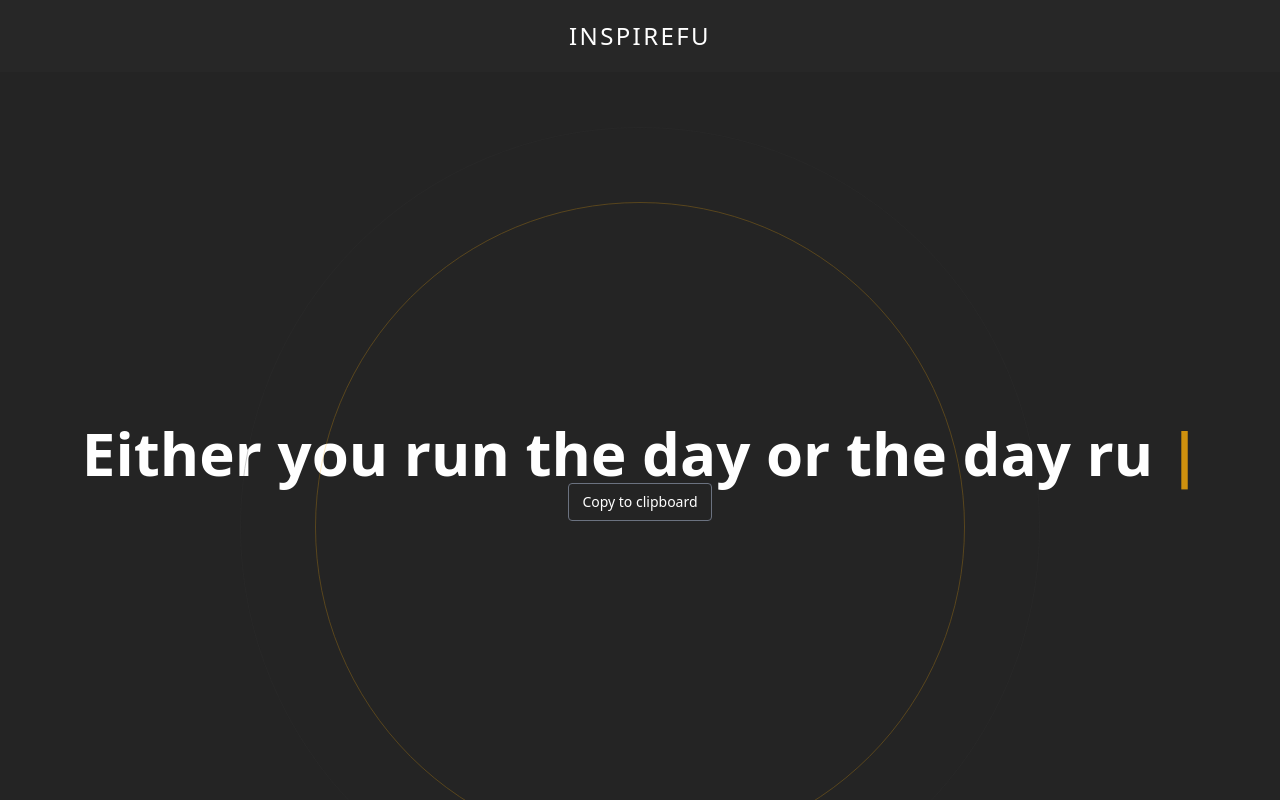
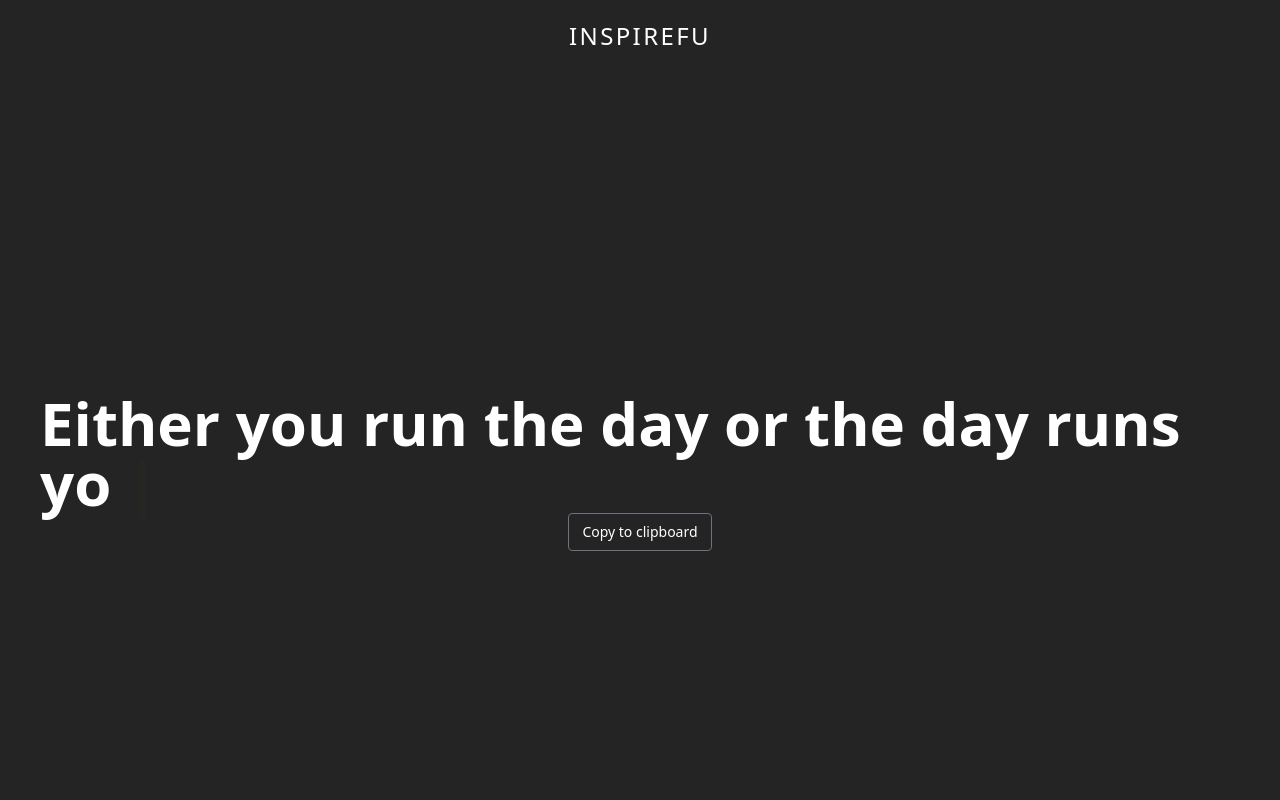
Before and after one commit to tderuvo/inspirefu, a Next.js app: page / in a window 1280 px wide. Shown: the top 800 px of the page. Built offline with nearby package versions, Linux system fonts and the light colour scheme.

Commit message:
removed circles b/c clipboard stopped working

```diff
--- a/components/CopyToClipboard.tsx
+++ b/components/CopyToClipboard.tsx
@@ -24,7 +24,7 @@ export default function CopyBtnDemo({
   const btnStyle = copied ? "bg-gray-500 text-white" : "";
 
   return (
-    <div className="text-center my-5">
+    <div className="text-center py-100 my-5">
       <button
         onClick={copyToClipboard}
         className={
--- a/components/Header.tsx
+++ b/components/Header.tsx
@@ -5,12 +5,10 @@ type Props = {};
 
 export default function Header({}: Props) {
   return (
-    <div>
-      <div className="bg-[rgb(39,39,39)]">
-        <h1 className="uppercase  py-5 text-center text-white max-w-7xl text-2xl tracking-widest">
-          InspireFu
-        </h1>
+    <header className="uppercase  py-5 text-center text-white max-w-7xl text-2xl tracking-widest">
+      <div>
+        <h1>InspireFu</h1>
       </div>
-    </div>
+    </header>
   );
 }
--- a/components/Hero.tsx
+++ b/components/Hero.tsx
@@ -13,14 +13,16 @@ export default function Hero({}: Props) {
   });
   return (
     <div className="h-screen flex flex-col space-y-0 items-center justify-center">
-      {/* Background Circles */}
-      <BackgroundCircle />
+      {/* Background Circles
+
+      <BackgroundCircle /> */}
       {/* Typewriter Effect */}
       <h1 className=" text-2xl lg:text-6xl font-semibold px-10 text-white">
         <span className="mr-3">{text}</span>
         <Cursor cursorColor="#F7AB0A" />
       </h1>
       {/* Copy to Clipboard */}
+      <p></p>
       <CopyBtnDemo />
     </div>
   );
--- a/pages/index.tsx
+++ b/pages/index.tsx
@@ -7,7 +7,7 @@ import Hero from "../components/Hero";
 
 const Home: NextPage = () => {
   return (
-    <div className="bg-[rgb(36,36,36)] text-white h-screen">
+    <div className="bg-[rgb(36,36,36)] text-white h-screen snap-y snap-mandatory overflow-scroll z-0">
       <Head>
         <title>InspireFu</title>
         <meta name="description" content="Generated by create next app" />
```
